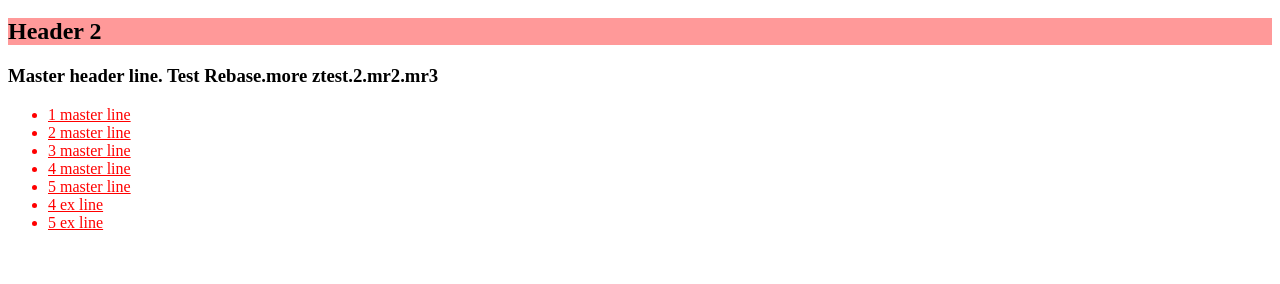
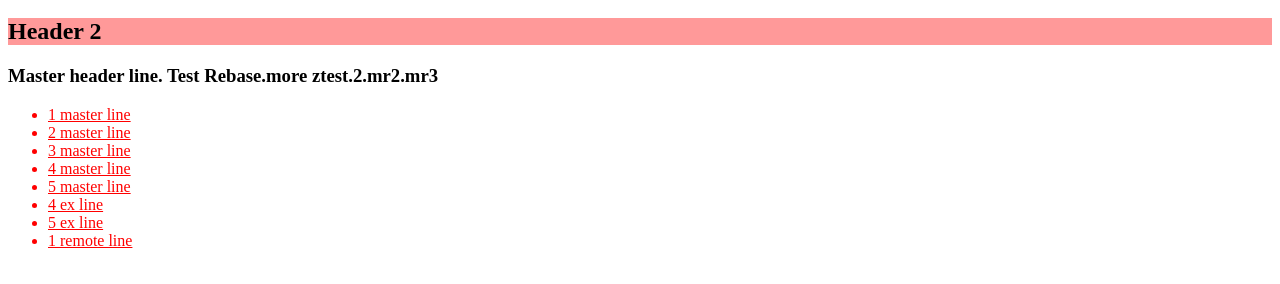
Before and after one commit to Ollyagr/WEBIDE, a website: page webapp/index.html in a window 1280 px wide. Shown: the part 134-418 px from the top of the page. Drawn offline with Linux system fonts and the light colour scheme.

Commit message:
remote test branch

```diff
--- a/webapp/index.html
+++ b/webapp/index.html
@@ -21,6 +21,7 @@
        <li> 5 master line</li>
         <li> 4 ex line</li>
        <li>5 ex  line</li>
+        <li>1 remote line</li>
     </ul>
 
 
```
